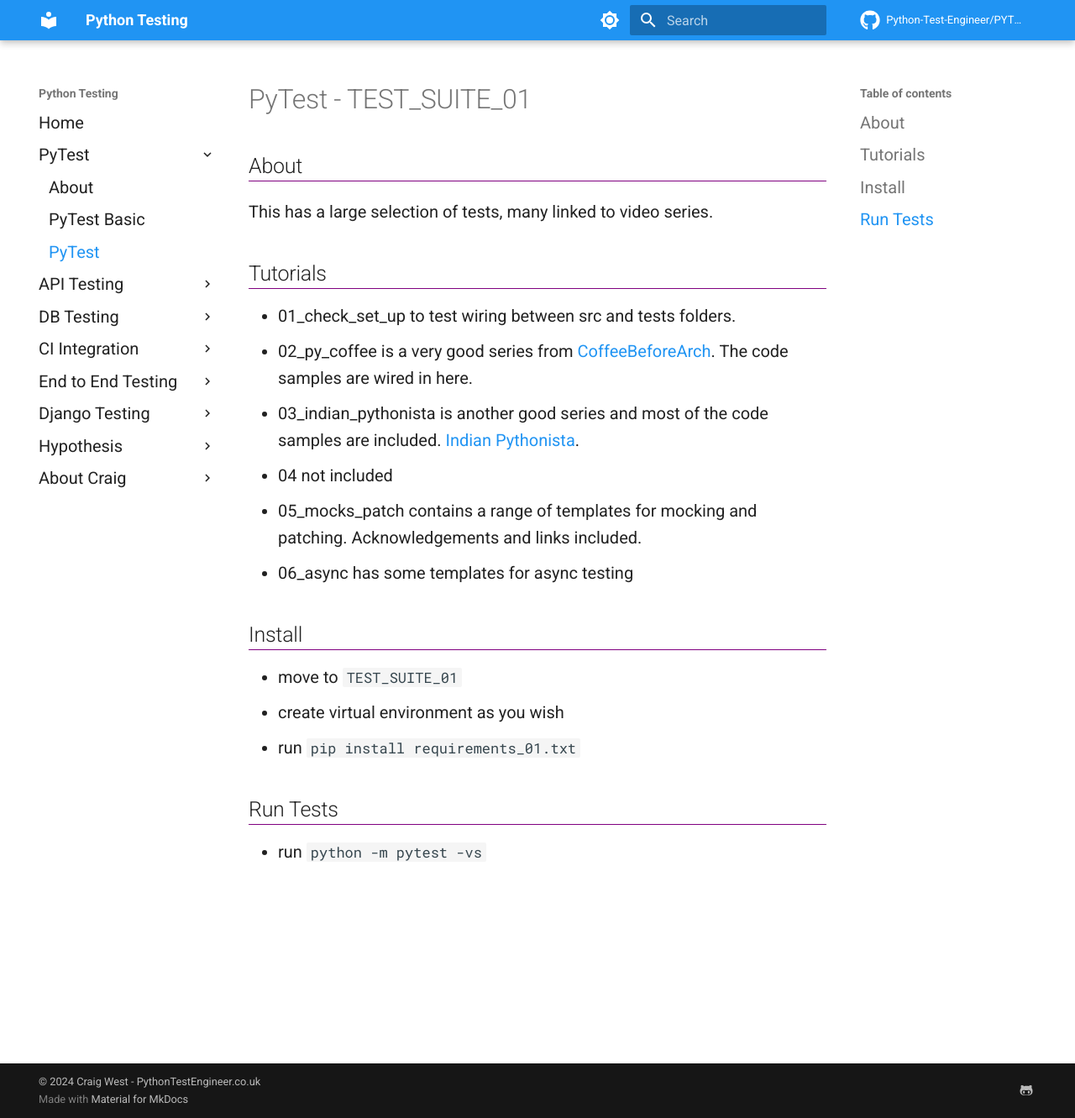
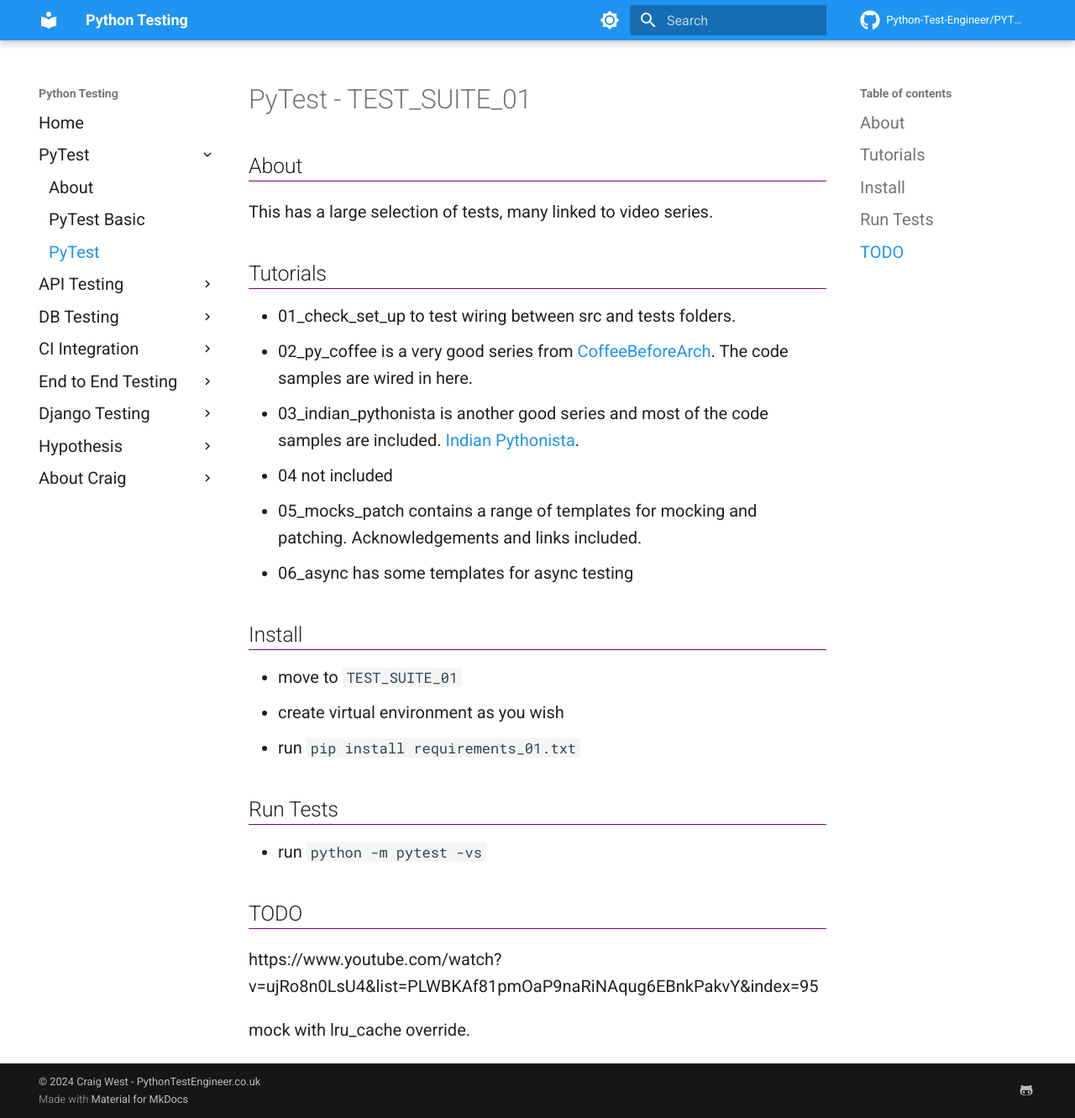
Before and after one commit to Python-Test-Engineer/PyTest-Cookbook, an MkDocs documentation site: the page built from docs/pytest/pytest.md, in a window 1280 px wide and 1331 px high. Shown: the whole window at 84% size. Built offline with MkDocs 1.6.1 and Material for MkDocs 9.7.7, drawn with Linux system fonts in a browser that asks for light colours; comment, search, counter and statistics services are not loaded.

Commit message:
add todo pytest

```diff
--- a/docs/pytest/pytest.md
+++ b/docs/pytest/pytest.md
@@ -22,3 +22,10 @@ This has a large selection of tests, many linked to video series.
 ## Run Tests
 
 - run `python -m pytest -vs`
+
+
+## TODO
+
+https://www.youtube.com/watch?v=ujRo8n0LsU4&list=PLWBKAf81pmOaP9naRiNAqug6EBnkPakvY&index=95
+
+mock with lru_cache override.
```
Also changed, not shown: site/pytest/pytest/index.html, site/search/search_index.json, 1 other file.
